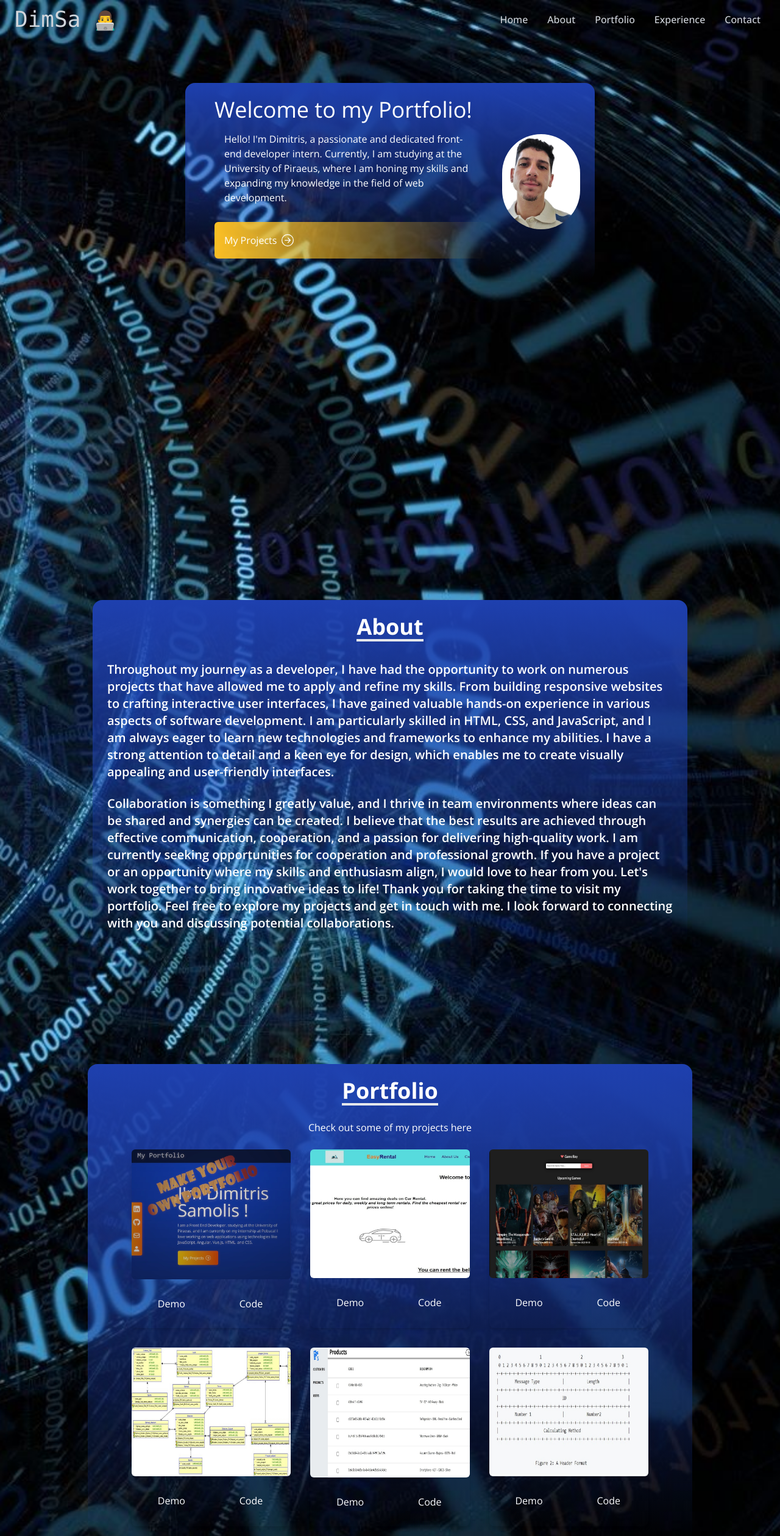
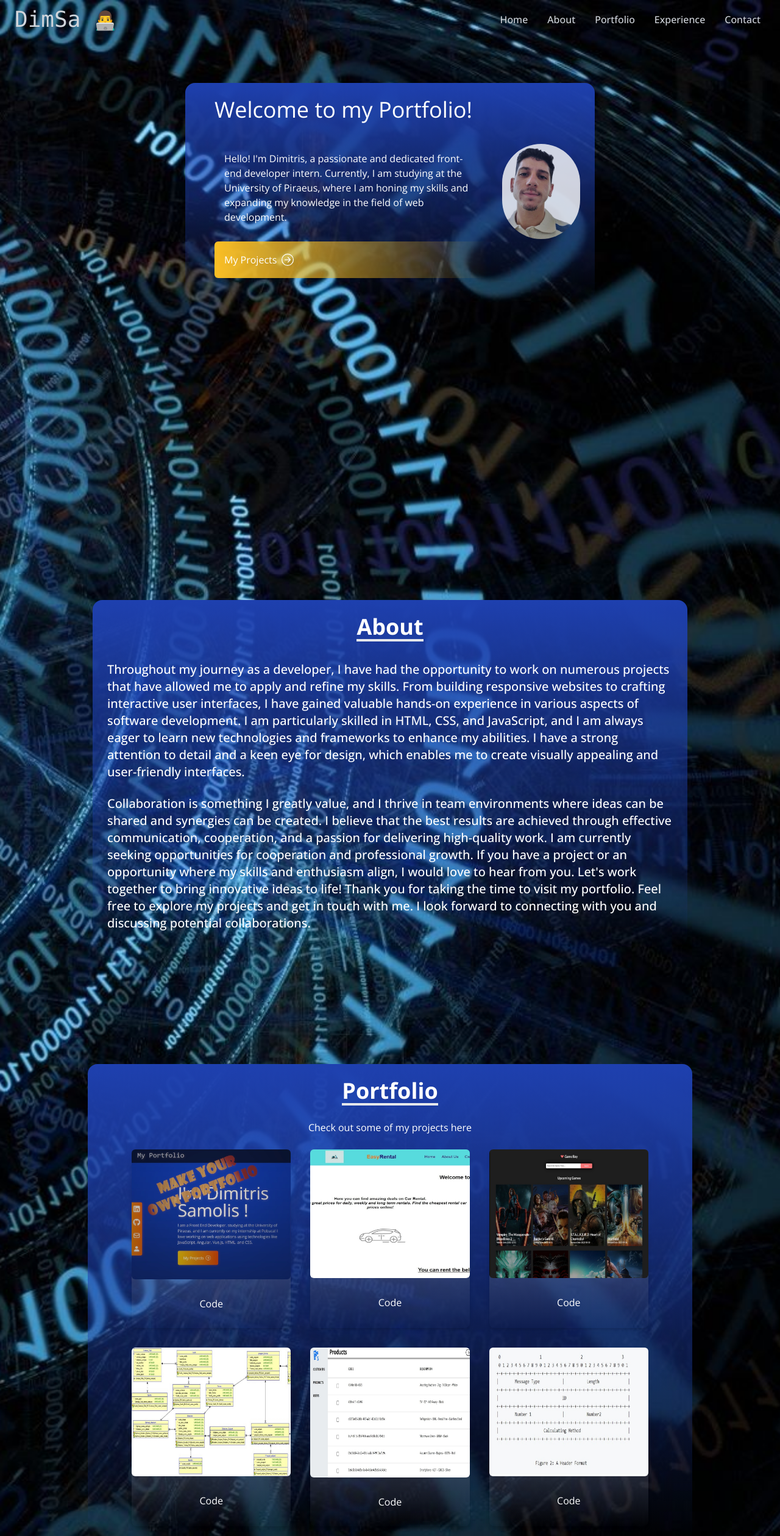
Before and after one commit to DimitrisSamolis/MyPortfolio, a React (Create React App) app: page / in a window 1280 px wide. Shown: the top 2519 px of the page at 61% size. Built offline with nearby package versions, Linux system fonts and the light colour scheme.

Commit message:
animation added

```diff
--- a/package.json
+++ b/package.json
@@ -6,11 +6,13 @@
     "@testing-library/jest-dom": "^5.16.5",
     "@testing-library/react": "^13.4.0",
     "@testing-library/user-event": "^13.5.0",
+    "gsap": "^3.11.5",
     "react": "^18.2.0",
     "react-dom": "^18.2.0",
     "react-icons": "^4.8.0",
     "react-scripts": "5.0.1",
     "react-scroll": "^1.8.9",
+    "split-type": "^0.3.3",
     "tailwindcss": "^2.2.7",
     "web-vitals": "^2.1.4"
   },
--- a/src/components/About.jsx
+++ b/src/components/About.jsx
@@ -8,7 +8,7 @@ const About = () => {
                 <div className=' w-auto h-auto flex items-center justify-center pb-8'>
                     <p className='text-4xl font-bold inline border-b-4 border-orange-400'> About </p>
                 </div>
-                <p className='text-xl font-semibold'>
+                <p className='text-xl font-medium'>
                     Throughout my journey as a developer, I have had the opportunity to work on numerous projects
                     that have allowed me to apply and refine my skills. From building responsive websites to crafting interactive user interfaces,
                     I have gained valuable hands-on experience in various aspects of software development.
@@ -17,7 +17,7 @@ const About = () => {
                     appealing and user-friendly interfaces.
                 </p>
                 <br />
-                <p className='text-xl font-semibold'>
+                <p className='text-xl font-medium'>
                     Collaboration is something I greatly value, and I thrive in team environments where ideas can be shared and synergies can be created.
                     I believe that the best results are achieved through effective communication, cooperation, and a passion for delivering high-quality work.
                     I am currently seeking opportunities for cooperation and professional growth. If you have a project or an opportunity where my skills
--- a/src/components/Home.jsx
+++ b/src/components/Home.jsx
@@ -1,11 +1,32 @@
-import React from 'react';
+import React, {useEffect} from 'react';
 import MyImage from '../assets/img_crp.jpg';
 import { BsArrowRightCircle } from "react-icons/bs";
 import {Link} from 'react-scroll';
+import SplitType from 'split-type';
+import gsap from 'gsap';
+
+
 //import gifBackground from '../assets/bg.gif'
 //import Wallpaper from '../assets/myportwall.jpg'
 
 const Home = () => {
+
+  useEffect(() => {
+
+    // eslint-disable-next-line no-unused-vars
+    let text = new SplitType('#text');
+    let characters = document.querySelectorAll('.char');
+    for (let i = 0; i < characters.length; i++) {
+      characters[i].classList.add('translate-y-full');
+    }
+    gsap.to('.char',{
+      y:0,
+      stagger:0.05,
+      delay:0.02,
+      duration:0.5
+    });
+  }, []);
+
   return (
     <div name="Home" className=" h-screen w-full py-10 mb-20"
     // style={{
@@ -18,20 +39,20 @@ const Home = () => {
       <div className="max-w-screen-lg  mx-auto flex items-center justify-center mt-20 p-4 md:flex-row ">
         <div className="rounded-2xl p-6 w-auto h-auto flex items-center justify-center bg-gradient-to-b from-blue-800 to-transparent">
             <div className="flex flex-col justify-center h-full px-6 ">
-              <h2 className="text-4xl font-semi text-white"> Welcome to my Portfolio!</h2>
+              <h2 id='text' className="text-4xl font-semi pb-8 text-white"> Welcome to my Portfolio!</h2>
               <p className="text-white p-4 max-w-md">
                 Hello! I'm Dimitris, a passionate and dedicated front-end developer intern. Currently, I am studying at the University of Piraeus,
                 where I am honing my skills and expanding my knowledge in the field of web development.
               </p>
               <div>
-                <Link to='Portfolio' smooth duration={500} className='group text-white w-fit px-4 py-3 my-3 flex items-center rounded-md bg-gradient-to-r from-yellow-400 to to-orange-600 cursor-pointer'>
+                <Link to='Portfolio' smooth duration={500} className='group  text-white w-fit px-4 py-3 my-3 flex items-center rounded-md bg-gradient-to-r from-yellow-400 to to-orange-600 transition-all hover:text-lg cursor-pointer'>
                   My Projects
-                  <span className='p-2 group-hover:rotate-90 duration-300'> <BsArrowRightCircle size={20}/> </span>
+                  <span className='p-2 group-hover:rotate-90 duration-300 '> <BsArrowRightCircle size={20}/> </span>
                 </Link>
               </div>
             </div>
           <div className="my-4 ">
-            <img src={MyImage} alt="my profile" className="rounded-full max-w-md h-auto md:w-32 w-24 text-right justify-between" />
+            <img src={MyImage} alt="my profile" className="animate-pulse rounded-full max-w-md h-auto md:w-32 w-24 text-right justify-between" />
           </div>
         </div>
       </div>
--- a/src/components/Portfolio.jsx
+++ b/src/components/Portfolio.jsx
@@ -11,27 +11,34 @@ const Portfolio = () => {
   const portfolios = [
     {
       id:1,
-      src: img1
+      src: img1,
+      href: 'https://github.com/Dimitris155/MyPortfolio'
     },
     {
       id:2,
-      src: img2
+      src: img2,
+      href: 'https://github.com/Dimitris155/Rental-Website'
+
     },
     {
       id:3,
-      src: img3
+      src: img3,
+      href: 'https://github.com/Dimitris155/VideoGames-Angular'
     },
     {
       id:4,
-      src: img4
+      src: img4,
+      href: 'https://github.com/Dimitris155/Information-System-for-University-Campus'
     },
     {
       id:5,
-      src: img5
+      src: img5,
+      href: 'https://github.com/Dimitris155/Website-Vue'
     },
     {
       id:6,
-      src: img6
+      src: img6,
+      href: 'https://github.com/Dimitris155/Client-Server'
     }
 
   ]
@@ -44,13 +51,14 @@ const Portfolio = () => {
             <p className="text-4xl font-bold inline border-b-4 border-orange-400">Portfolio</p>
           </div>
           <p className="py-6 w-auto h-auto flex items-center justify-center">Check out some of my projects here</p>
-          <div className="grid grid-cols-2 md:grid-cols-3 gap-8 px-12 sm-px-0">
-            {portfolios.map(({ id, src }) => (
-              <div key={id} className="shadow-md shadow-orange-500 rounded-lg">
-                <img src={src} alt="" className="rounded-md duration-200 hover:scale-90" />
-                <div className="flex items-center justify-center">
-                  <button className="w-1/2 px-6 py-3 m-4 duration-200 hover:scale-105">Demo</button>
-                  <button className="w-1/2 px-6 py-3 m-4 duration-200 hover:scale-105">Code</button>
+          <div className="grid grid-cols-2 md:grid-cols-3 gap-8 px-12 sm-px-0 ">
+              {portfolios.map(({ id, src, href }) => (
+              <div key={id} className="shadow-md shadow-orange-600 rounded-lg bg-gradient-to-b from-gray-500 to-transparent">
+                <img src={src} alt="" className="rounded-md duration-200 hover:animate-pulse" />
+                <div className="flex items-center justify-center  ">
+                  <button className=" px-6 py-3 m-4 duration-200 hover:scale-105 hover:text-orange-600 hover:font-bold ">
+                    <a href={href} target="_blank" rel="noopener noreferrer">Code</a>
+                  </button>
                 </div>
               </div>
             ))}
```
Also changed, not shown: 1 other file (tests, documents, lock files or other folders).
